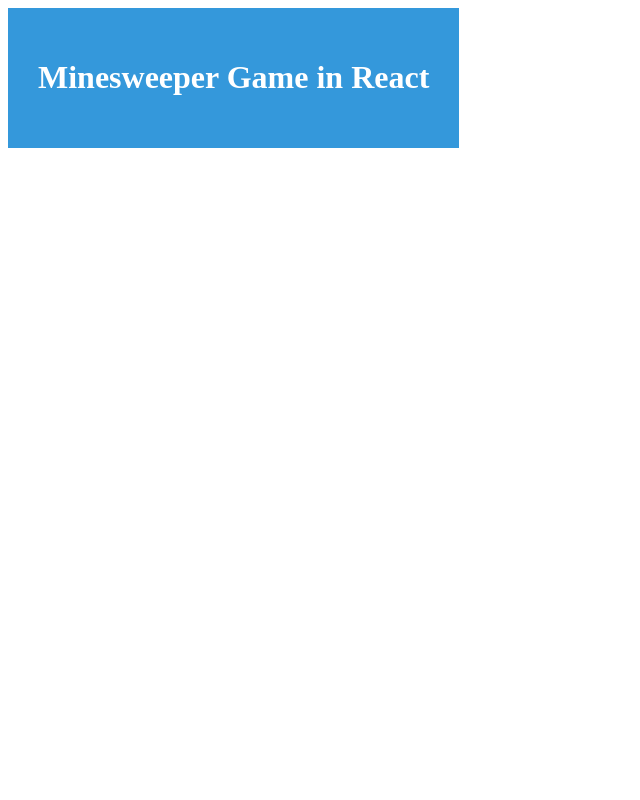
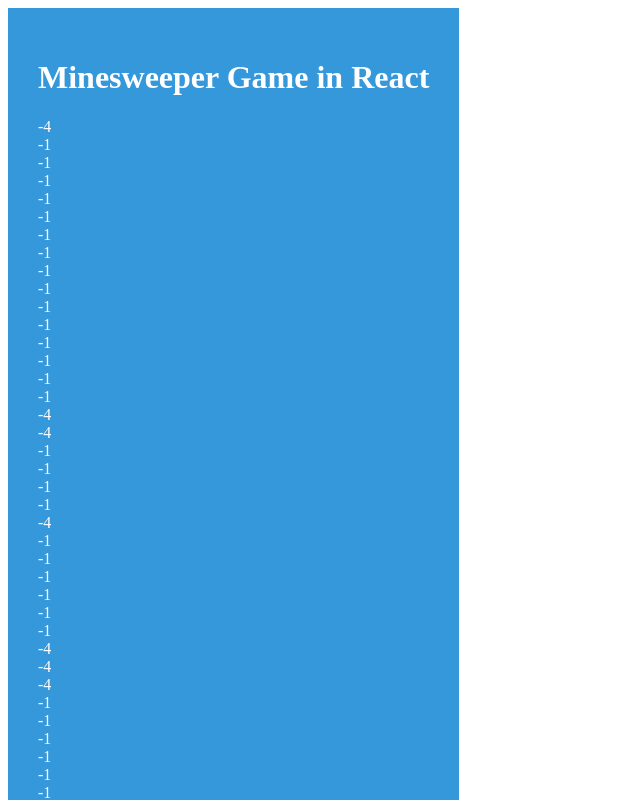
Before and after one commit to nbsp1221/react-minesweeper-game, a React app: page / in a window 1280 px wide. Both pictures are taken after a click on the button "Start". Shown: the top 800 px of the page, without its empty margins (0-640 px from the left). Built offline with nearby package versions, Linux system fonts and the light colour scheme.

Commit message:
Create `Board` and `Cell` containers

```diff
--- a/src/App.jsx
+++ b/src/App.jsx
@@ -1,6 +1,6 @@
 import React from 'react';
 import { Block } from './styled';
-import { SettingsContainer } from './containers';
+import { SettingsContainer, BoardContainer } from './containers';
 
 const App = () => {
 	return (
@@ -12,6 +12,7 @@
 		>
 			<h1>Minesweeper Game in React</h1>
 			<SettingsContainer />
+			<BoardContainer />
 		</Block>
 	);
 };
--- /dev/null
+++ b/src/containers/board/Board.jsx
@@ -0,0 +1,44 @@
+import React, { useState, useEffect } from 'react';
+import { connect } from 'react-redux';
+import CellContainer from './Cell';
+
+const BoardContainer = ({
+	width,
+	height,
+	inGame
+}) => {
+	const [points, setPoints] = useState([]);
+
+	useEffect(() => {
+		if (inGame) {
+			const makedPoints = Array(width * height).fill().map((v, i) => ({
+				x: i % width,
+				y: Math.floor(i / width)
+			}));
+			setPoints(makedPoints);
+		}
+	}, [inGame]);
+
+	return (
+		<div>
+			{inGame && points.map((v, i) => (
+				<CellContainer key={i} x={v.x} y={v.y} />
+			))}
+		</div>
+	);
+};
+
+const mapStateToProps = (rootState) => ({
+	width: rootState.control.width,
+	height: rootState.control.height,
+	inGame: rootState.control.inGame
+});
+
+const mapDispatchToProps = (dispatch) => ({
+
+});
+
+export default connect(
+	mapStateToProps,
+	mapDispatchToProps
+)(BoardContainer);
--- /dev/null
+++ b/src/containers/board/Cell.jsx
@@ -0,0 +1,25 @@
+import React from 'react';
+import { connect } from 'react-redux';
+
+const CellContainer = ({
+	boardData,
+	x,
+	y
+}) => {
+	return (
+		<div>{boardData[y][x]}</div>
+	);
+};
+
+const mapStateToProps = (rootState) => ({
+	boardData: rootState.control.boardData
+});
+
+const mapDispatchToProps = (dispatch) => ({
+
+});
+
+export default connect(
+	mapStateToProps,
+	mapDispatchToProps
+)(CellContainer);
--- a/src/containers/index.js
+++ b/src/containers/index.js
@@ -1 +1,2 @@
 export { default as SettingsContainer } from './settings/Settings';
+export { default as BoardContainer } from './board/Board';
```
